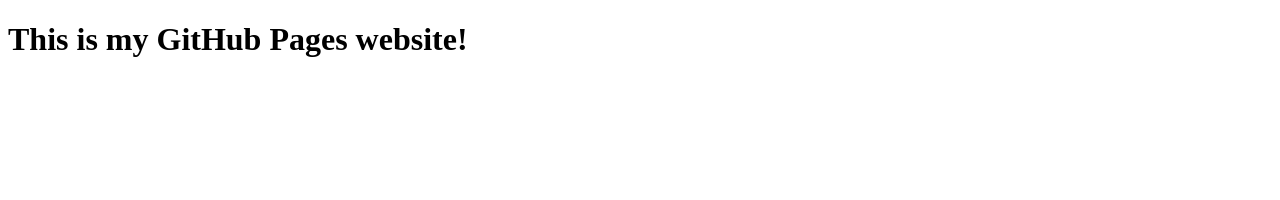
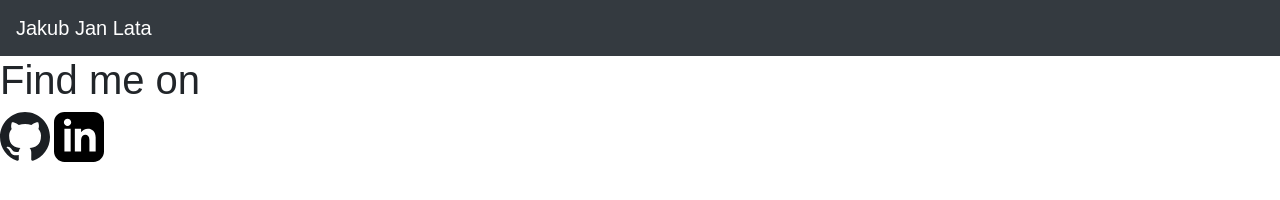
Before and after one commit to Looterro/Looterro.github.io, a plain HTML site: page index.html in a window 1280 px wide. Drawn offline with nearby package versions, Linux system fonts and the light colour scheme.

Commit message:
Added links

```diff
--- a/index.html
+++ b/index.html
@@ -1,17 +1,42 @@
-<!DOCTYPE html>
-<html lang="en">
-    <head>
+<html lang="en"><head>
     <meta name="viewport" content="width=device-width, initial-scale=1">
-
+    <link rel="stylesheet" href="https://stackpath.bootstrapcdn.com/bootstrap/4.4.1/css/bootstrap.min.css" integrity="sha384-Vkoo8x4CGsO3+Hhxv8T/Q5PaXtkKtu6ug5TOeNV6gBiFeWPGFN9MuhOf23Q9Ifjh" crossorigin="anonymous">
+    <link rel="stylesheet" href="styles.css">
     <title>
         Jakub Lata's site
     </title>
 </head>
 <body>
+
+    <div>
+        <nav class="navbar navbar-expand-lg navbar-dark bg-dark">
+            <a class="navbar-brand">Jakub Jan Lata</a>
+
+            <div>
+              <ul class="navbar-nav mr-auto">
+
+                    <li class="nav-item">
+                        <a class="nav-link btn btn-link"></a>
+                    </li>
+
+              </ul>
+            </div>
+          </nav>
+    </div>
+
     <div class="page-content">
         <div>
-            <h1>This is my GitHub Pages website!</h1>
+            <h1>Find me on</h1>
+        </div>
+        <div>
+            <a href="https://github.com/Looterro"><svg width="50" height="50" viewBox="0 0 1024 1024" fill="none" xmlns="http://www.w3.org/2000/svg">
+                <path fill-rule="evenodd" clip-rule="evenodd" d="M8 0C3.58 0 0 3.58 0 8C0 11.54 2.29 14.53 5.47 15.59C5.87 15.66 6.02 15.42 6.02 15.21C6.02 15.02 6.01 14.39 6.01 13.72C4 14.09 3.48 13.23 3.32 12.78C3.23 12.55 2.84 11.84 2.5 11.65C2.22 11.5 1.82 11.13 2.49 11.12C3.12 11.11 3.57 11.7 3.72 11.94C4.44 13.15 5.59 12.81 6.05 12.6C6.12 12.08 6.33 11.73 6.56 11.53C4.78 11.33 2.92 10.64 2.92 7.58C2.92 6.71 3.23 5.99 3.74 5.43C3.66 5.23 3.38 4.41 3.82 3.31C3.82 3.31 4.49 3.1 6.02 4.13C6.66 3.95 7.34 3.86 8.02 3.86C8.7 3.86 9.38 3.95 10.02 4.13C11.55 3.09 12.22 3.31 12.22 3.31C12.66 4.41 12.38 5.23 12.3 5.43C12.81 5.99 13.12 6.7 13.12 7.58C13.12 10.65 11.25 11.33 9.47 11.53C9.76 11.78 10.01 12.26 10.01 13.01C10.01 14.08 10 14.94 10 15.21C10 15.42 10.15 15.67 10.55 15.59C13.71 14.53 16 11.53 16 8C16 3.58 12.42 0 8 0Z" transform="scale(64)" fill="#1B1F23"></path>
+                </svg></a>
+
+            <a href="https://www.linkedin.com/in/jakublata/"><svg xmlns="http://www.w3.org/2000/svg" width="50" height="50" viewBox="0 0 24 24"><path d="M19 0h-14c-2.761 0-5 2.239-5 5v14c0 2.761 2.239 5 5 5h14c2.762 0 5-2.239 5-5v-14c0-2.761-2.238-5-5-5zm-11 19h-3v-11h3v11zm-1.5-12.268c-.966 0-1.75-.79-1.75-1.764s.784-1.764 1.75-1.764 1.75.79 1.75 1.764-.783 1.764-1.75 1.764zm13.5 12.268h-3v-5.604c0-3.368-4-3.113-4 0v5.604h-3v-11h3v1.765c1.396-2.586 7-2.777 7 2.476v6.759z"></path>
+            </svg></a>
+
         </div>
     </div>
-    </body>
-</html>
+
+</body></html>
```
Also changed, not shown: 1 other file. Lines whose indentation alone changed are shown as unchanged.
